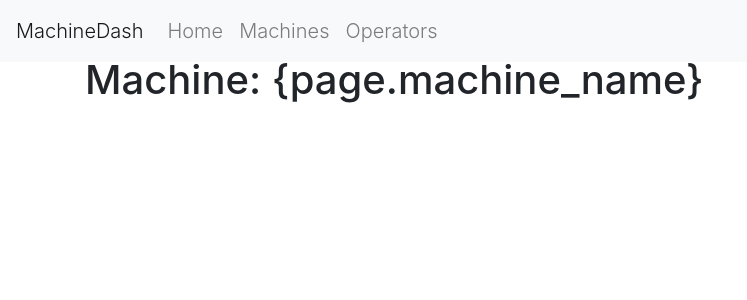
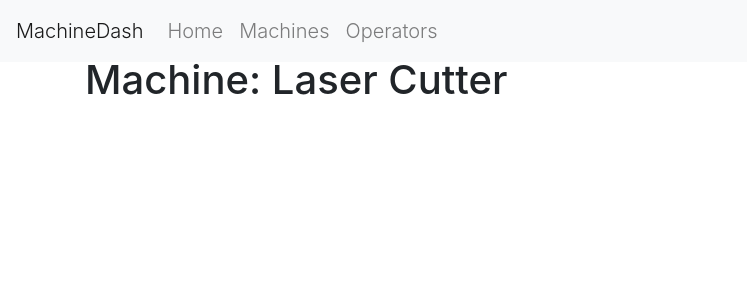
Before and after one commit to wsu-tss/machine_dashboard, a Jekyll site: the page built from collections/_machines/laser.md, in a window 1280 px wide. Shown: the top 300 px of the page, without its empty margins (0-747 px from the left). Built offline with Jekyll 4.4.1, drawn with Linux system fonts in a browser that asks for light colours; nearby versions of some CDN libraries.

Commit message:
machine page fixed

```diff
--- a/_layouts/machine.html
+++ b/_layouts/machine.html
@@ -3,5 +3,5 @@ layout: default
 ---
 
 <div class="mt-2">
-    <h1>Machine: {page.machine_name}</h1>
+    <h1>Machine: {{ page.name }}</h1>
 </div>
```
